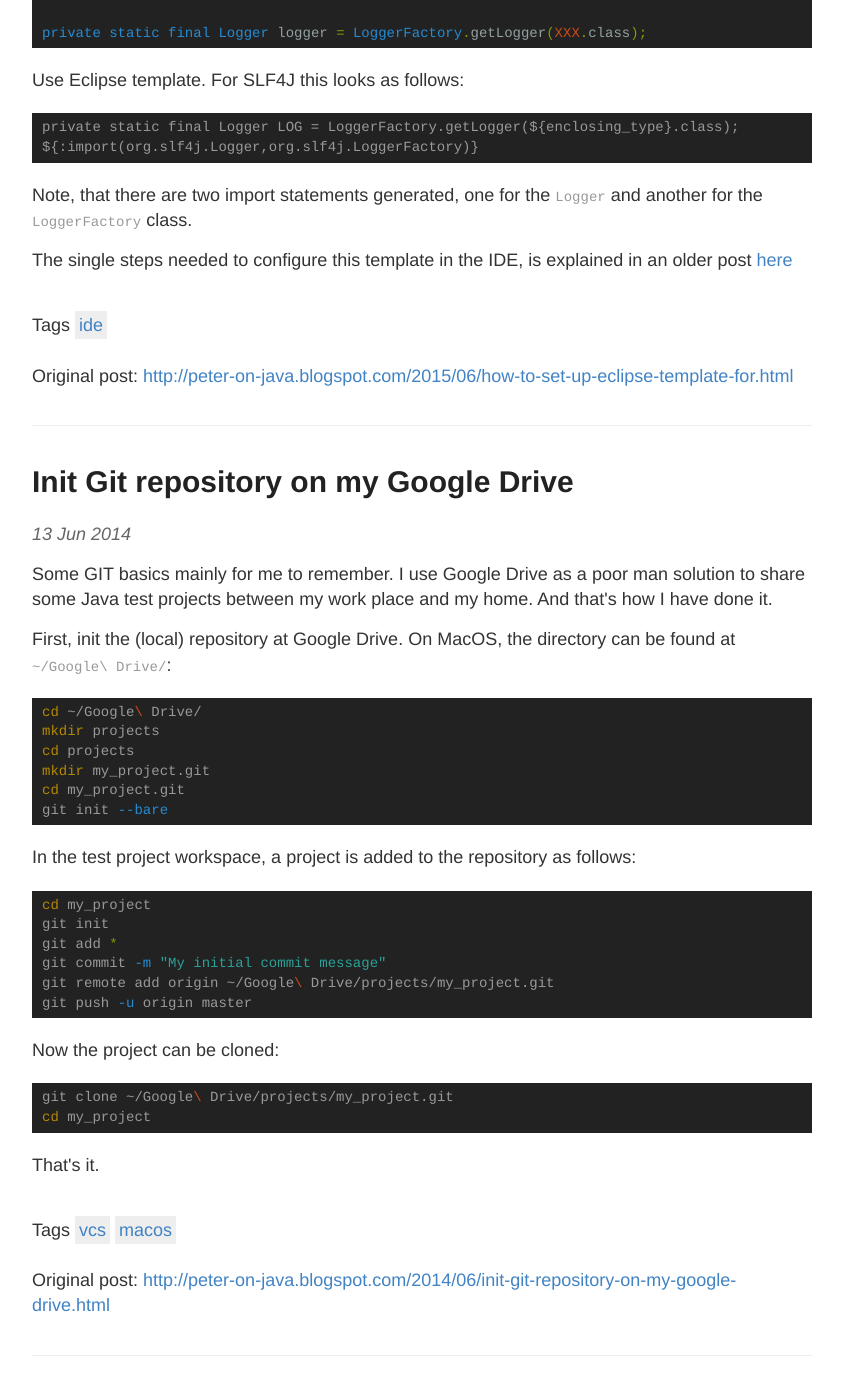
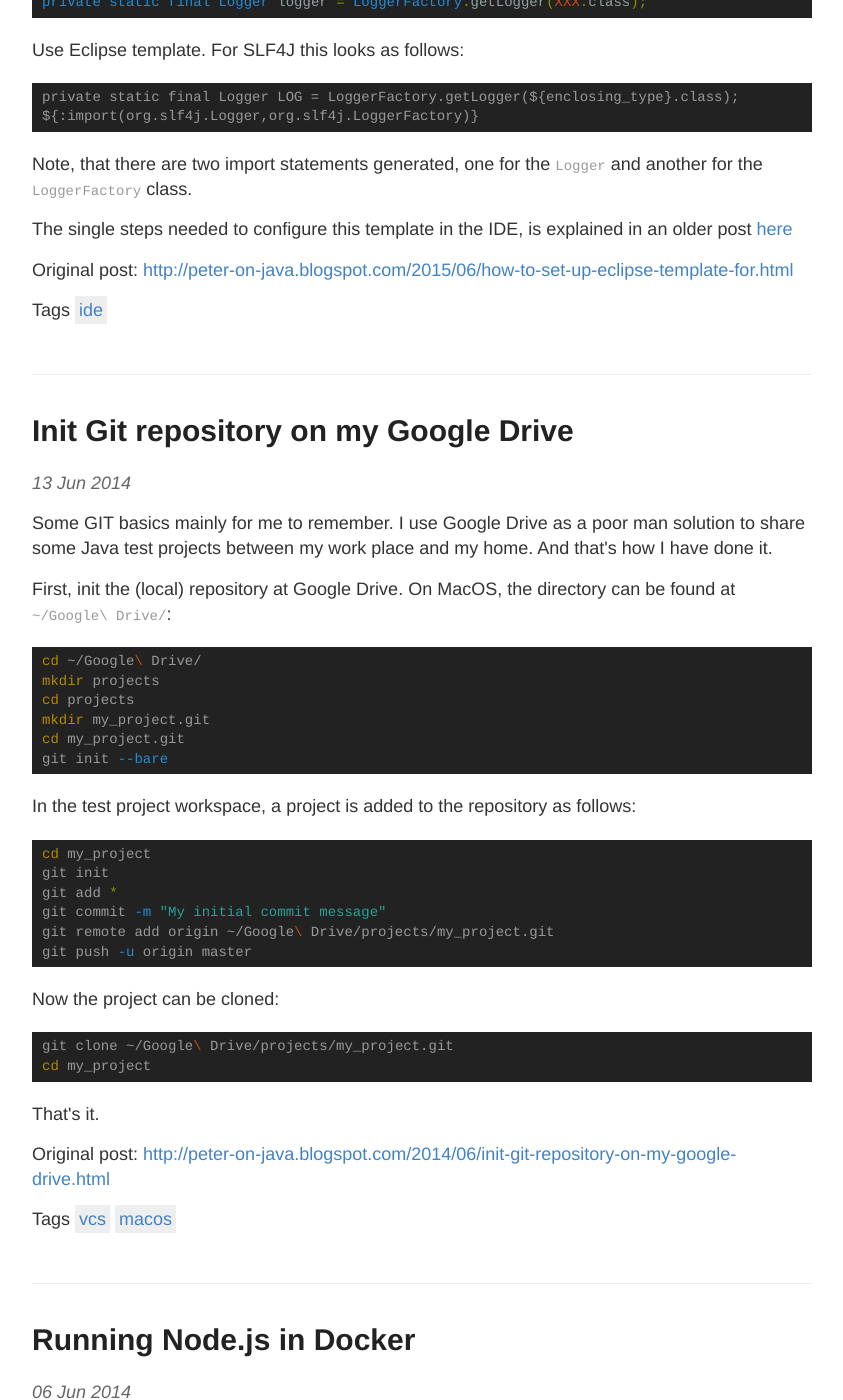
Before and after one commit to peterkeller/peterkeller.github.io, a Jekyll site: the page built from index.html, in a window 1280 px wide and 1400 px high, scrolled down 4642 px. Shown: the whole window, without its empty margins (218-1061 px from the left). Built offline with Jekyll 4.4.1, drawn with Linux system fonts in a browser that asks for light colours; the list of posts is cut into pages by our own code; some of the changed text lies outside the part shown.

Commit message:
Change position of link to original Blogger post

```diff
--- a/index.html
+++ b/index.html
@@ -20,21 +20,21 @@ modified_time: '2016-01-17'
 
     {{ post.content }}
 
-    <br />
+    {% if post.blogger_orig_url %}
+    <p class="original separated">
+        Original post: <a href="{{ post.blogger_orig_url }}">{{ post.blogger_orig_url }}</a>
+    </p>
+    {% endif %}
 
     {% if post.tags.size > 0 %}
+    <p class="separated">
         Tags
         {% for tag in post.tags %}
         <span class="tag"><a href="/tag/#{{ tag | downcase }}">{{ tag | downcase }}</a></span>
         {% endfor %}
+    </p>
     {% endif %}
 
-    <br />
-
-    {% if post.blogger_orig_url %}
-    <br />
-    Original post: <a href="{{ post.blogger_orig_url }}">{{ post.blogger_orig_url }}</a>
-    {% endif %}
   </article>
 
   {% endfor %}
```
Also changed, not shown: _layouts/post.html (+13 -10 lines).
